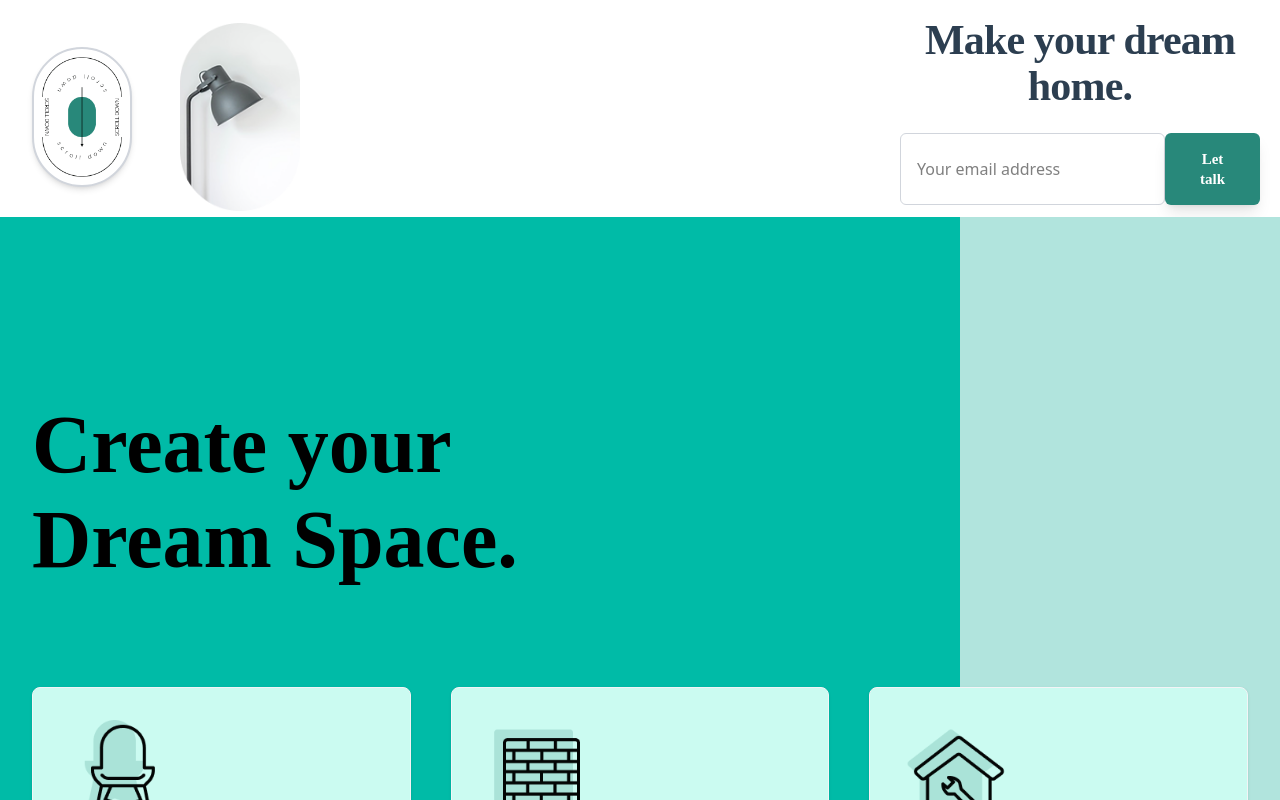
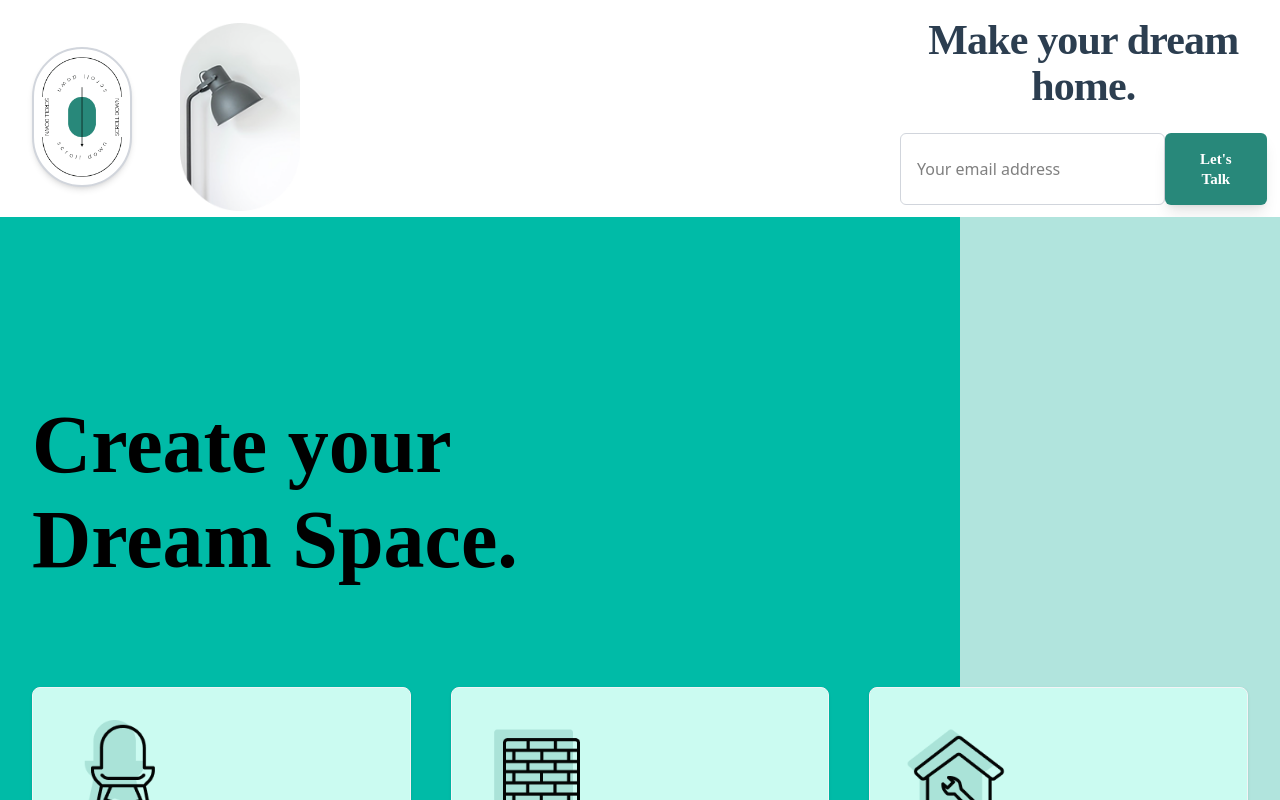
Before and after one commit to aayasIbrahim/Interior-Landing-Page, a Next.js app: page / in a window 1280 px wide. Shown: the part 1420-2220 px from the top of the page. Built offline with nearby package versions, Linux system fonts and the light colour scheme.

Commit message:
spelling mistake correct

```diff
--- a/src/components/Footer.tsx
+++ b/src/components/Footer.tsx
@@ -41,11 +41,11 @@ const Footer: React.FC = () => {
     },
     {
       title: "Design",
-      links: ["2D Designer", "3D Designer", "Collabration", "Tools", "Important Link"],
+      links: ["2D Designer", "3D Designer", "Collaboration", "Tools", "Important Link"],
     },
     {
       title: "Links",
-      links: ["Projects", "Contact", "Send Email", "Fiveer", "upWork"],
+      links: ["Projects", "Contact", "Send Email", "Fiverr", "UpWork"],
     },
     {
       title: "Material",
--- a/src/components/Hero.tsx
+++ b/src/components/Hero.tsx
@@ -224,7 +224,7 @@ const Hero = () => {
                 className=" flex justify-center items-center "
               >
                <a href="" className="bg-[#28887A] font-medium rounded-md shadow-lg hover:bg-[#34495e] transition duration-300 text-white px-[35px] py-[16px] font-['Visby_CF'] font-semibold text-[15px] leading-[20px] tracking-[0] text-center">
-                     Let talk
+               Let&apos;s Talk
                </a>
               </motion.div>
             </form>
```
